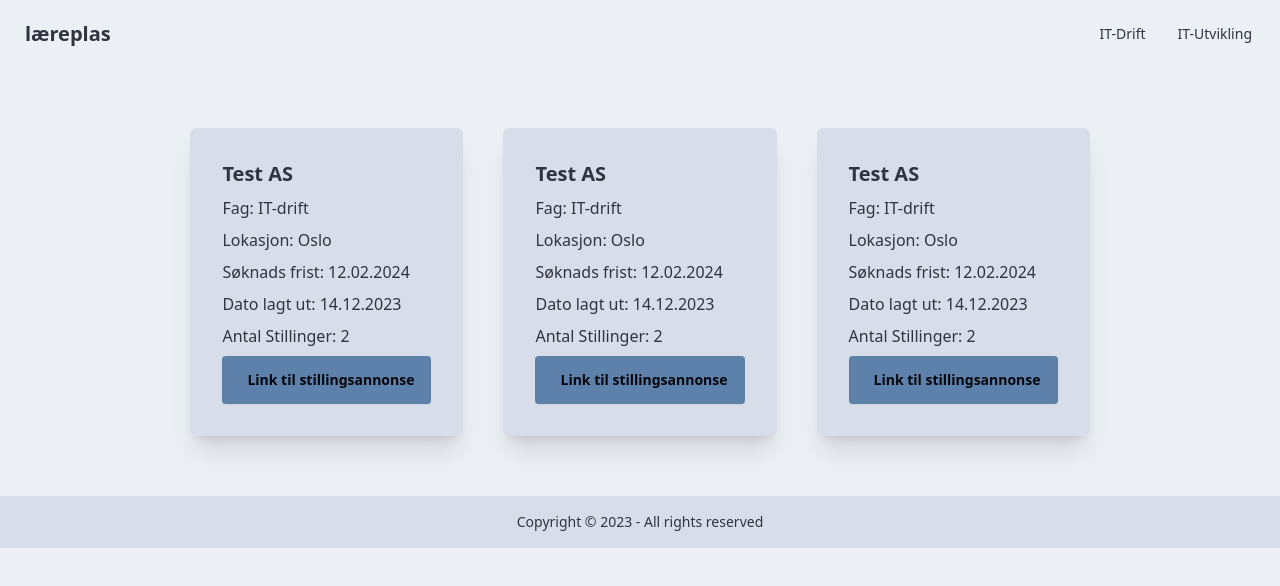
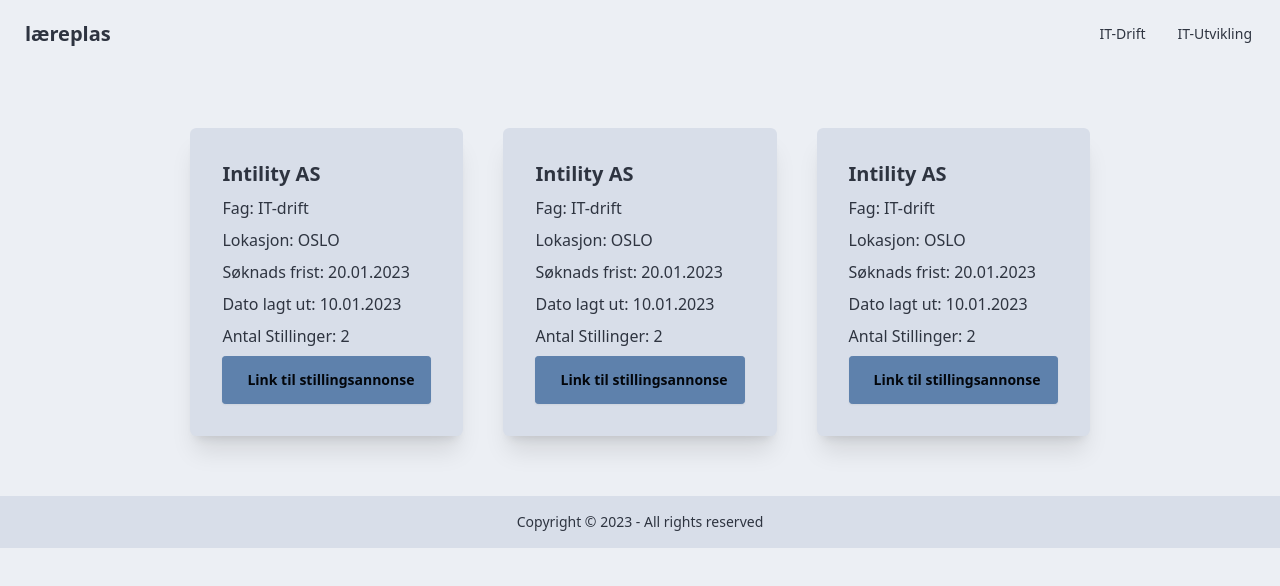
Before and after one commit to bernes1/lreplass, a Vue app in the folder frontend/: page / in a window 1280 px wide. Shown: the top 586 px of the page. Built offline with nearby package versions, Linux system fonts and the light colour scheme.

Commit message:
added vars to the jobb card

```diff
--- a/frontend/src/components/JobCard.vue
+++ b/frontend/src/components/JobCard.vue
@@ -1,14 +1,25 @@
 <script setup>
+import { ref } from 'vue'
+let companyName = ref("Intility AS")
+let possiton = ref("IT-drift")
+let location = ref("OSLO")
+let applicationDeadline = ref("20.01.2023")
+let datePosted = ref("10.01.2023")
+let number_of_positions = ref("2 ")
+
+
+
+
+
 </script>
-
 <template>
   <div class="card w-85 bg-base-300 shadow-xl mt-5 mb-5 mx-5">
   <div class="card-body">
-    <h2 class="card-title">Test AS</h2>
-    <p>Fag: IT-drift</p>
-    <p>Lokasjon: Oslo</p>
-    <p>Søknads frist: 12.02.2024</p>
-    <p>Dato lagt ut: 14.12.2023</p>
+    <h2 class="card-title">{{ companyName }}</h2>
+    <p>Fag: {{ possiton }}</p>
+    <p>Lokasjon: {{ location }}</p>
+    <p>Søknads frist: {{ applicationDeadline }}</p>
+    <p>Dato lagt ut: {{datePosted}}</p>
     <p>Antal Stillinger: 2</p>
     <div class="card-actions justify-center">
       <button class="btn btn-primary"><a href="http://"></a>Link til stillingsannonse</button>
```
